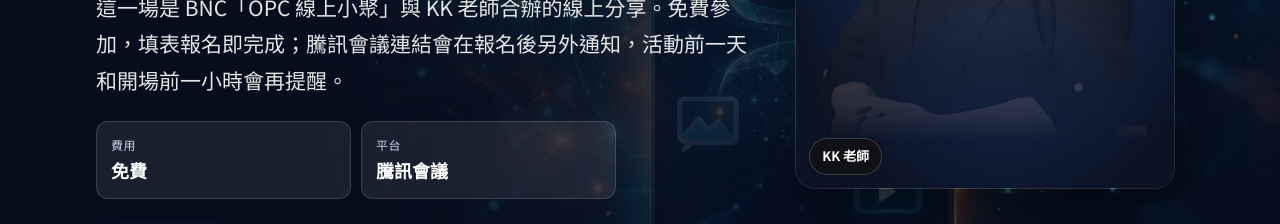
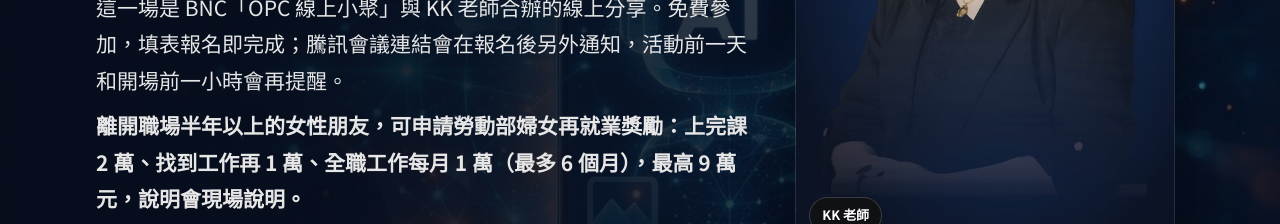
Before and after one commit to edjumptw/kma-kk, a plain HTML site: page talks/1119/index.html in a window 1280 px wide. Shown: the part 500-724 px from the top of the page. Drawn offline with Linux system fonts and the light colour scheme.

Commit message:
1119 報名頁加婦女再就業獎勵說明

```diff
--- a/talks/1119/index.html
+++ b/talks/1119/index.html
@@ -504,6 +504,7 @@ window.PARTNERS = {
       </div>
       <h1>2027 社群獲客新玩法<br><em>讓 AI 幫你把粉絲變客戶</em></h1>
       <p class="sub">這一場是 BNC「OPC 線上小聚」與 KK 老師合辦的線上分享。免費參加，填表報名即完成；騰訊會議連結會在報名後另外通知，活動前一天和開場前一小時會再提醒。</p>
+      <p class="sub" style="margin-top:8px"><b>離開職場半年以上的女性朋友，可申請勞動部婦女再就業獎勵：上完課 2 萬、找到工作再 1 萬、全職工作每月 1 萬（最多 6 個月），最高 9 萬元，說明會現場說明。</b></p>
       <div class="price-pair">
         <div><span>費用</span><b>免費</b></div>
         <div><span>平台</span><b>騰訊會議</b></div>
```
